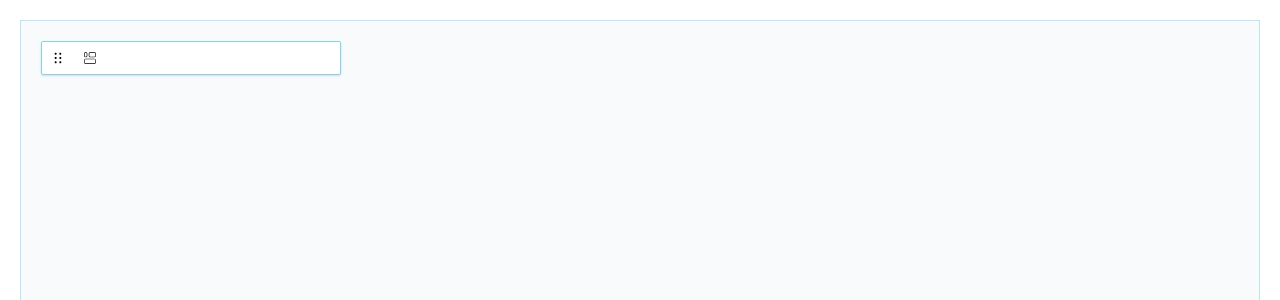
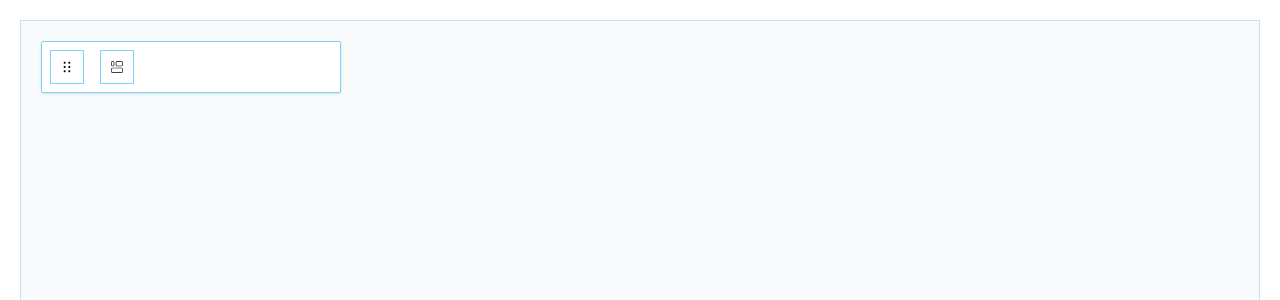
Before and after one commit to masud001/resume-builder, a React (Vite) app: page / in a window 1280 px wide. Shown: the top 300 px of the page. Built offline with nearby package versions, Linux system fonts and the light colour scheme.

Commit message:
findnode error solved

```diff
--- a/src/Components/ToolBox/ToolBox.tsx
+++ b/src/Components/ToolBox/ToolBox.tsx
@@ -1,6 +1,6 @@
 /** @format */
 
-import { ReactNode } from 'react';
+import React, { ReactNode } from 'react';
 import Draggable from 'react-draggable';
 import { RiDraggable } from 'react-icons/ri';
 import { CiGrid32 } from 'react-icons/ci';
@@ -8,18 +8,29 @@ interface ToolBoxPropsTpe {
 	children: ReactNode;
 }
 const ToolBox: React.FC<ToolBoxPropsTpe> = () => {
+	const nodeRef = React.useRef(null);
 	return (
 		<>
-			<Draggable handle='.handle' axis='x' defaultPosition={{ x: 0, y: 0 }} scale={1}>
-				<div className='w-1/4 p-2 border border-sky-300 rounded-sm bg-white shadow'>
+			<Draggable
+				nodeRef={nodeRef}
+				handle='.handle'
+				axis='x'
+				defaultPosition={{ x: 0, y: 0 }}
+				scale={1}>
+				<div
+					ref={nodeRef}
+					className='w-1/4 p-2 border border-sky-300 rounded-sm bg-white shadow'>
 					<div className='flex gap-4'>
 						<button
-							className='handle'
+							className='handle  border border-sky-300 p-2'
 							title='Dragable-button'
 							aria-label='button for drag the tool-box'>
 							<RiDraggable />
 						</button>
-						<button className='' title='Grid layout' aria-label='Create Grid layout'>
+						<button
+							className=' border border-sky-300 p-2'
+							title='Grid layout'
+							aria-label='Create Grid layout'>
 							<CiGrid32 />
 						</button>
 					</div>
```
